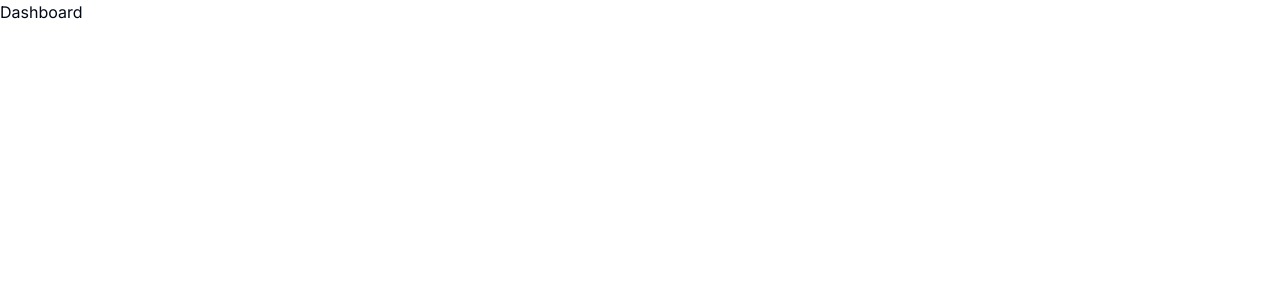
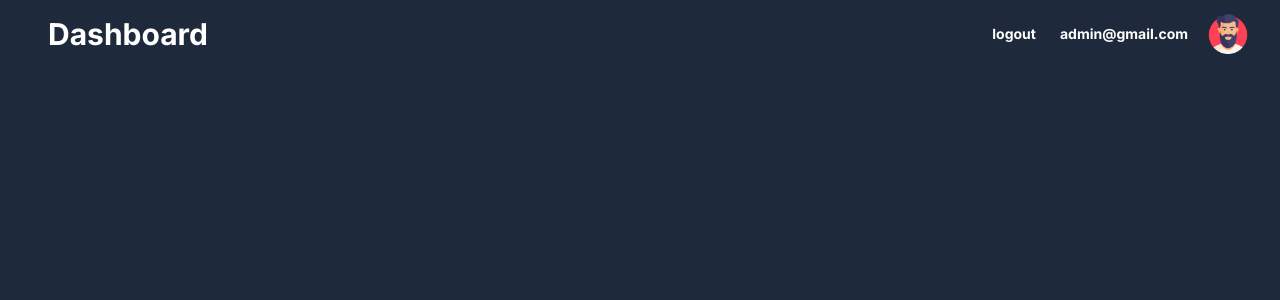
Before and after one commit to Sonnysam/mern-hr-management-system, a Next.js app in the folder frontend/: page /dashboard in a window 1280 px wide. Shown: the top 300 px of the page. Built offline with nearby package versions, Linux system fonts and the light colour scheme.

Commit message:
dash nav added

```diff
--- a/frontend/app/dashboard/page.tsx
+++ b/frontend/app/dashboard/page.tsx
@@ -1,8 +1,13 @@
 import React from 'react'
+import "../../styles/style.css"
+import DashNav from '@/components/dashNav'
 
 const Dashboard = () => {
     return (
-        <div>Dashboard</div>
+        <div className='dashboard bg-slate-800'>
+            <DashNav />
+            {/* <div className='text-white text-2xl font-bold p-4'>Dashboard</div> */}
+        </div>
     )
 }
 
--- a/frontend/app/login/page.tsx
+++ b/frontend/app/login/page.tsx
@@ -3,6 +3,7 @@ import React, { useState } from "react";
 import Image from "next/image";
 import Link from "next/link";
 import toast, { Toaster } from 'react-hot-toast';
+import "../../styles/style.css";
 
 const logo = require("../../public/logo.png");
 const Login = () => {
@@ -40,7 +41,7 @@ const Login = () => {
     }
 
     return (
-        <div className="flex min-h-full flex-1 flex-col justify-center px-6 lg:px-8">
+        <div className=" dashboard flex min-h-full flex-1 flex-col justify-center px-6 lg:px-8">
             <Toaster />
             <div className="sm:mx-auto sm:w-full sm:max-w-sm">
                 <div className="my-2 flex justify-center">
@@ -48,7 +49,7 @@ const Login = () => {
                         <Image src={logo} alt="logo" width={100} height={100} />
                     </Link>
                 </div>
-                <h2 className="text-center text-2xl font-bold leading-9 tracking-tight text-black">
+                <h2 className="text-center text-2xl font-bold leading-9 tracking-tight text-white">
                     Sign in to your HR <span className='text-blue-600'>Portal</span>
                 </h2>
             </div>
@@ -58,7 +59,7 @@ const Login = () => {
                     <div>
                         <label
                             htmlFor="email"
-                            className="block text-sm font-medium leading-6 text-black"
+                            className="block text-sm font-medium leading-6 text-white"
                         >
                             Email address
                         </label>
@@ -81,7 +82,7 @@ const Login = () => {
                         <div className="flex items-center justify-between">
                             <label
                                 htmlFor="password"
-                                className="block text-sm font-medium leading-6 text-black"
+                                className="block text-sm font-medium leading-6 text-white"
                             >
                                 Password
                             </label>
@@ -120,7 +121,7 @@ const Login = () => {
                     </div>
                 </form>
 
-                <p className="mt-5 text-center text-sm text-black">
+                <p className="mt-5 text-center text-sm text-white">
                     Go back{" "}
                     <a
                         href="/"
--- /dev/null
+++ b/frontend/components/dashNav.tsx
@@ -0,0 +1,28 @@
+import React from 'react'
+import Image from 'next/image'
+import man from "../public/man.png";
+const DashNav = () => {
+    return (
+        <div>
+            <nav
+                className='flex justify-between items-center w-full px-4 sm:px-8'
+            >
+                <div>
+                    <h3 className='text-white text-3xl font-bold p-4'>Dashboard</h3>
+                </div>
+                <ul
+                    className='flex items-center space-x-4'
+                >
+                    <li className='text-white text-sm font-bold p-1 cursor-pointer hover:text-blue-500'>logout</li>
+                    <li className='text-white text-sm font-bold p-1'>admin@gmail.com</li>
+                    <li>
+                        <Image src={man} alt="logo" width={40} height={40} />
+                    </li>
+
+                </ul>
+            </nav>
+        </div>
+    )
+}
+
+export default DashNav
--- /dev/null
+++ b/frontend/styles/style.css
@@ -0,0 +1,10 @@
+body {
+  margin: 0;
+  padding: 0;
+  background-color: rgb(30 41 59 / 1);
+  height: 100vh;
+}
+
+.dashboard {
+  /* background-color: rgb(30 41 59 / 1); */
+}
```
Also changed, not shown: frontend/public/man.png (added).
